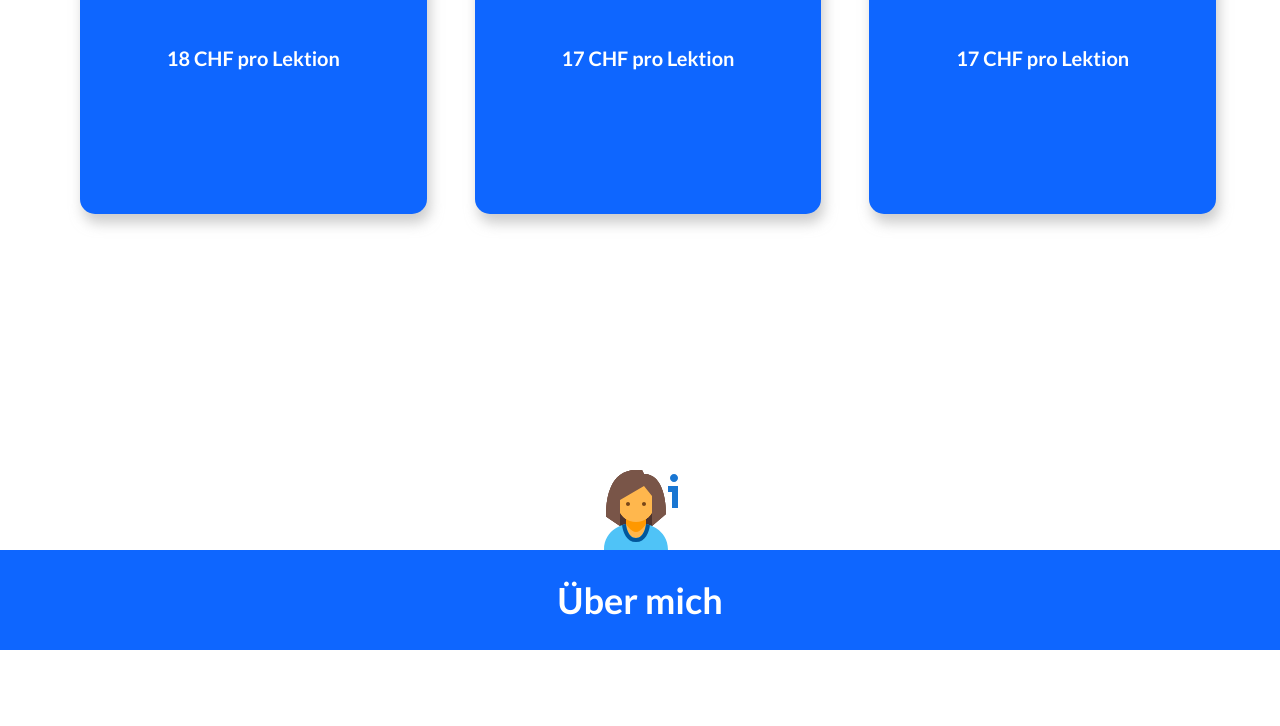
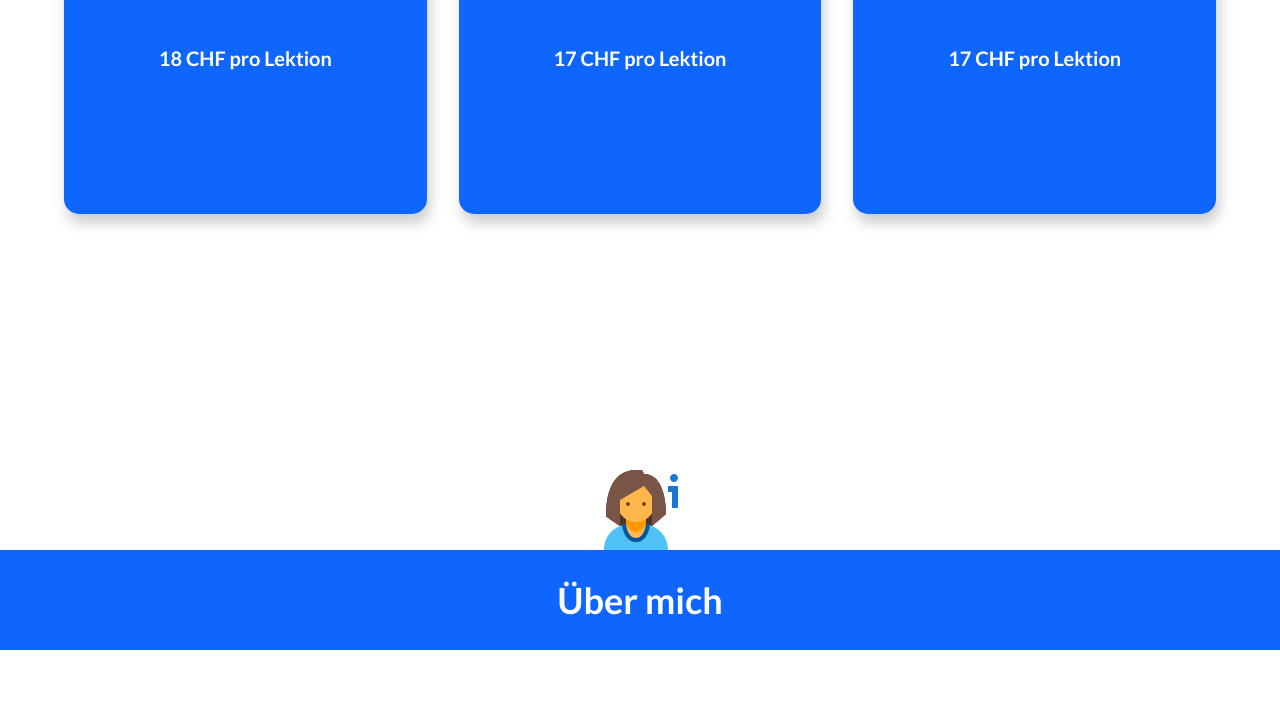
Before and after one commit to yoggu/ruecken-fit, a website built with webpack: page src/index.html in a window 1280 px wide. Shown: the part 5324-6050 px from the top of the page. Built offline with nearby package versions, Linux system fonts and the light colour scheme.

Commit message:
price table update

```diff
--- a/src/styles/_PriceTable.scss
+++ b/src/styles/_PriceTable.scss
@@ -16,11 +16,12 @@
   background-color: $color-secondary;
   color: $color-initial;
   box-shadow: 3px 9px 13px 0 rgba(163,163,163,0.55);
-  margin: 0 1rem 5rem 2rem;
+  margin: 0 0 3rem 0;
   border-radius: 15px;
   text-align: center;
   @include desktop {
     border-style: none;
+    margin: 0 1rem 5rem 1rem;
 
     > p {
       display: none;
@@ -44,8 +45,6 @@
   .card-title {
     position: relative;
     height: 9rem;
-    // color: $color-initial;
-    // background-color: $color-dark;
     border-radius: 14px 14px 0 0;
     text-align: center;
 
```
